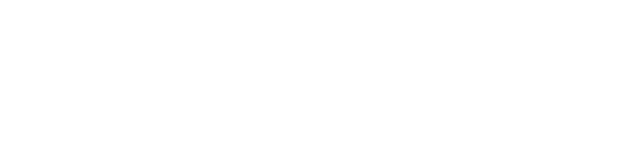
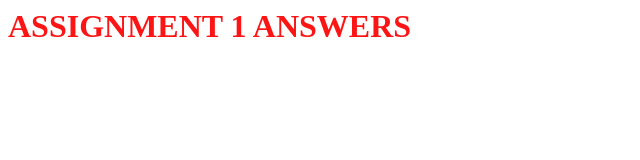
Before and after one commit to saisahishnu/cn-assignment-1, a plain HTML site: page index.html in a window 1280 px wide. Shown: the whole page, without its empty margins (0-640 px from the left). Drawn offline with Linux system fonts and the light colour scheme.

Commit message:
Update index.html

```diff
--- a/index.html
+++ b/index.html
@@ -6,6 +6,7 @@
     <title>Assignment 1 Answers</title>
 </head>
 <body>
+    <h1 style="color:rgb(253, 21, 21);">ASSIGNMENT 1 ANSWERS</h1>
     <p>
 
     </p>
```
